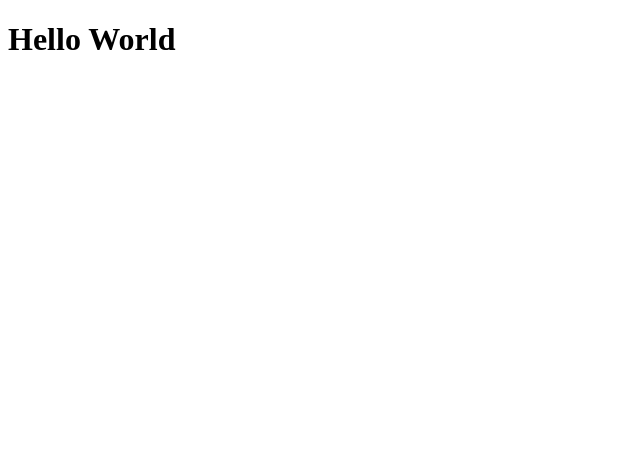
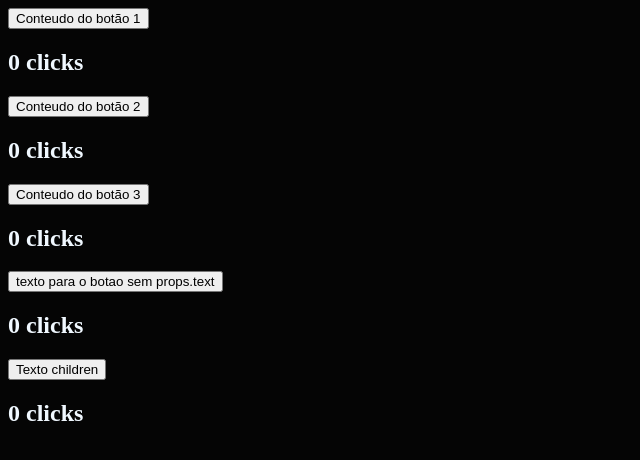
Before and after one commit to Wesley-AlvesRolim/NLW-Together-ReactJS, a React (Create React App) app: page / in a window 1280 px wide. Shown: the top 460 px of the page, without its empty margins (0-640 px from the left). Built offline with nearby package versions, Linux system fonts and the light colour scheme.

Commit message:
Learning Componentes, Propriedades e Estado in React

```diff
--- a/public/index.html
+++ b/public/index.html
@@ -5,6 +5,12 @@
     <meta name="viewport" content="width=device-width, initial-scale=1" />
     <title>LetMeAsk</title>
   </head>
+  <style>
+    body {
+      color: aliceblue;
+      background-color: #050505;
+    }
+  </style>
   <body>
     <noscript>You need to enable JavaScript to run this app.</noscript>
     <div id="root"></div>
--- a/src/App.tsx
+++ b/src/App.tsx
@@ -1,5 +1,36 @@
+import { Button } from './Components/Button';
+
 function App() {
-  return <h1>Hello World</h1>;
+  return (
+    <>
+      <Button text='Conteudo do botão 1' />
+      <Button text='Conteudo do botão 2' />
+      <Button text='Conteudo do botão 3' />
+      <Button />
+      <Button> Texto children </Button>
+    </>
+  );
 }
+/*
+<>
+  <a href='#exemplo' target='_blank'>
+todo  <Button /> é um componente
+  </a>
+</>
+*/
+
+/*
+todo para atribuir valores as props
+todo faz-se: myProp='valueToThisProp'
+todo é bem semelhante aos atributos HTML
+function App() {
+  return (
+    <>
+      <Button text='Conteudo do botão 1' />
+      <Button text='Conteudo do botão 2' />
+      <Button text='Conteudo do botão 3' />
+    </>
+  );
+} */
 
 export default App;
--- /dev/null
+++ b/src/Components/Button.tsx
@@ -0,0 +1,44 @@
+import { useState } from 'react';
+
+type ButtonProps = {
+  text?: string;
+  children?: string;
+};
+//para types opcionais usa-se "?" apos a chave
+
+function Button(props: ButtonProps) {
+  // let counter = 0;
+  let [counter, setCounter] = useState(0);
+  const increment = () => {
+    setCounter(counter + 1);
+  };
+
+  return (
+    <>
+      <button onClick={increment}>
+        {props.text || props.children || 'texto para o botao sem props.text'}
+      </button>
+      <h2>{counter} clicks</h2>
+    </>
+  );
+}
+
+/*
+*Aqui tenho o as propiedades.
+*Elas são recebidas nos parâmetros da função. OBS: as props é um objeto
+
+function Button(props: ButtonProps) {
+todo  return <button>props.text</button>; Aqui rederiza o props.text
+todo  return <button>{props.text}</button>; Aqui rederiza o que vir do props.text, tornando-o dinamico
+}
+*/
+/*
+o estado e um conceito legal de: qualquer evento provocado pelo user, ira refletir na visualizacao
+
+
+let [counter, setCounter] = useState(0);
+  const increment = () => {
+    setCounter(counter + 1);
+  };
+*/
+export { Button };
```
